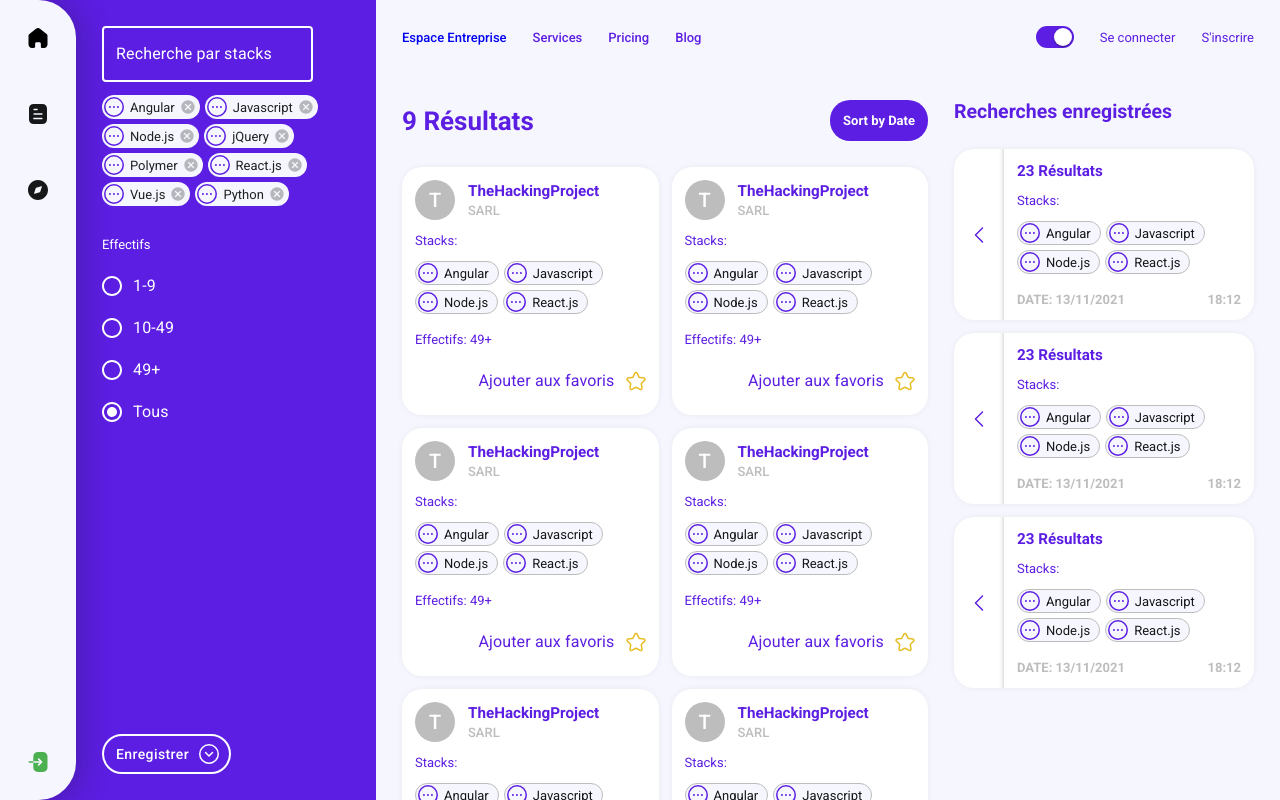
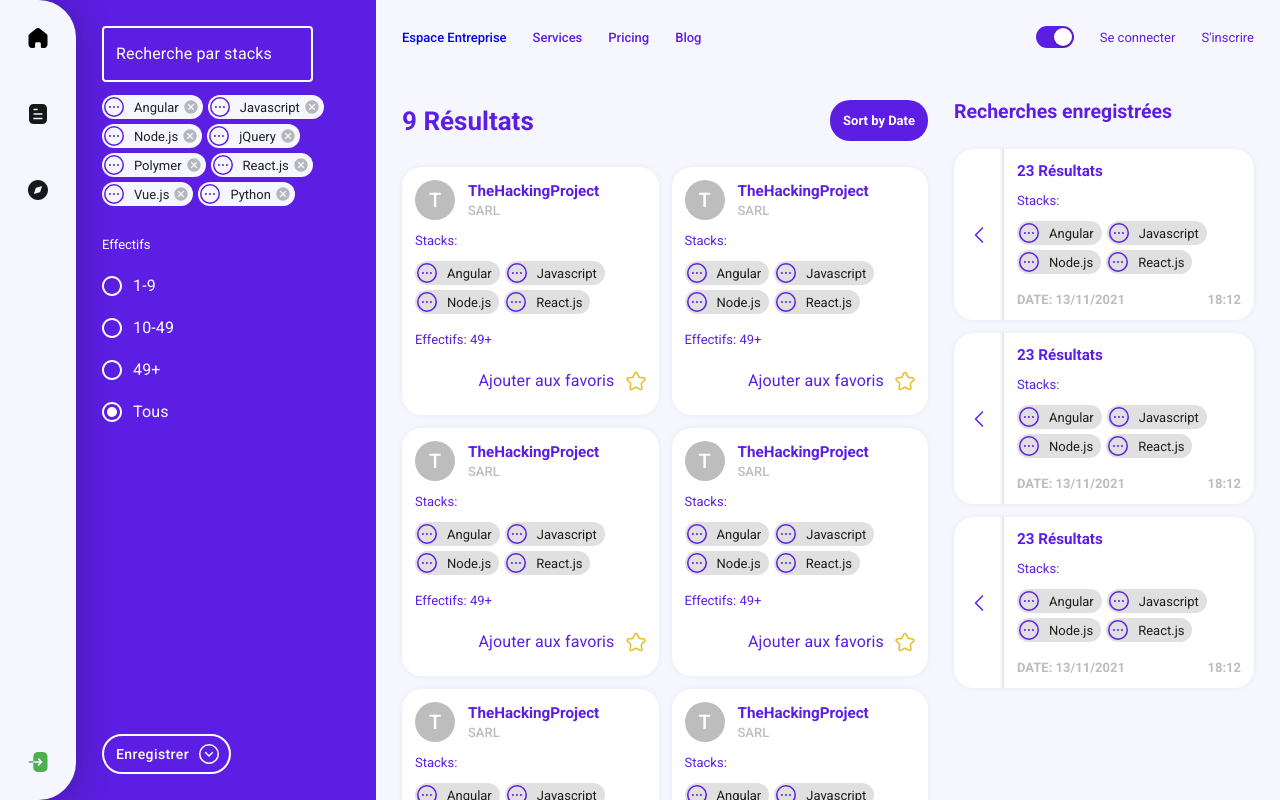
Before and after one commit to BFH92/front_stacker, a React (Create React App) app: page /search/company in a window 1280 px wide. Built offline with nearby package versions, Linux system fonts and the light colour scheme.

Commit message:
update ThemeUI

```diff
--- a/src/Components/FilterSystem/ChipsArray/chipsArray.scss
+++ b/src/Components/FilterSystem/ChipsArray/chipsArray.scss
@@ -10,7 +10,7 @@
   }
 }
 
-.MuiChip-labelSmall {
-  padding-left: 4px !important;
-  padding-right: 9px !important;
-}
+// .MuiChip-labelSmall {
+//   padding-left: 4px !important;
+//   padding-right: 9px !important;
+// }
--- a/src/Components/ResultsCompanies/CompanyPreview/ChipsArray/index.jsx
+++ b/src/Components/ResultsCompanies/CompanyPreview/ChipsArray/index.jsx
@@ -7,9 +7,6 @@ import Exemple from '../../../../Assets/Svg/Stacks/Exemple';
 
 const OutlinedPurpleStyleChip = withStyles({
   root: {
-    backgroundColor:'rgb(246, 247, 254)',
-    borderColor:'rgb(189, 189, 189)',
-    color:'rgb(21, 23, 24)',
   }
 })(Chip);
 
@@ -29,7 +26,6 @@ const ChipsArray = () => {
           return (
             <li key={data.key} className="chip--item">
               <OutlinedPurpleStyleChip
-                variant="outlined"
                 size="small"
                 label={data.label}
                 icon={<Exemple />}
--- a/src/index.jsx
+++ b/src/index.jsx
@@ -30,7 +30,27 @@ import { store, persistor } from "./Store/store";
 import { PersistGate } from 'redux-persist/integration/react';
 import { useSelector } from "react-redux";
 
+// MUI Theme
+import { createTheme, ThemeProvider } from "@material-ui/core";
+
+const LightTheme = createTheme({
+  palette: {
+    primary: {
+      main: 'rgb(76, 175, 80)'
+    },
+  },
+});
+
+const DarkTheme = createTheme({
+  palette: {
+    primary: {
+      main: 'rgb(76, 175, 80)'
+    },
+  },
+});
+
 const App = () => {
+  const [darkMode, setDarkMode] = useState(false);
   const [isLogged, setIsLogged] = useState("");
   const CompanyRoute = ({ component:Component, ...rest }) => {
     const logged_as = useSelector(state => state.user.logged_as)
@@ -67,6 +87,7 @@ const App = () => {
   };
 
   return (
+    <ThemeProvider theme={darkMode ? LightTheme : DarkTheme}>
       <Provider store={store}>
       <PersistGate loading={null} persistor={persistor}>
       <Router>
@@ -103,6 +124,7 @@ const App = () => {
       </Router>
       </PersistGate>
       </Provider>
+    </ThemeProvider>
   );
 };
 
```
Lines whose indentation alone changed are shown as unchanged.
